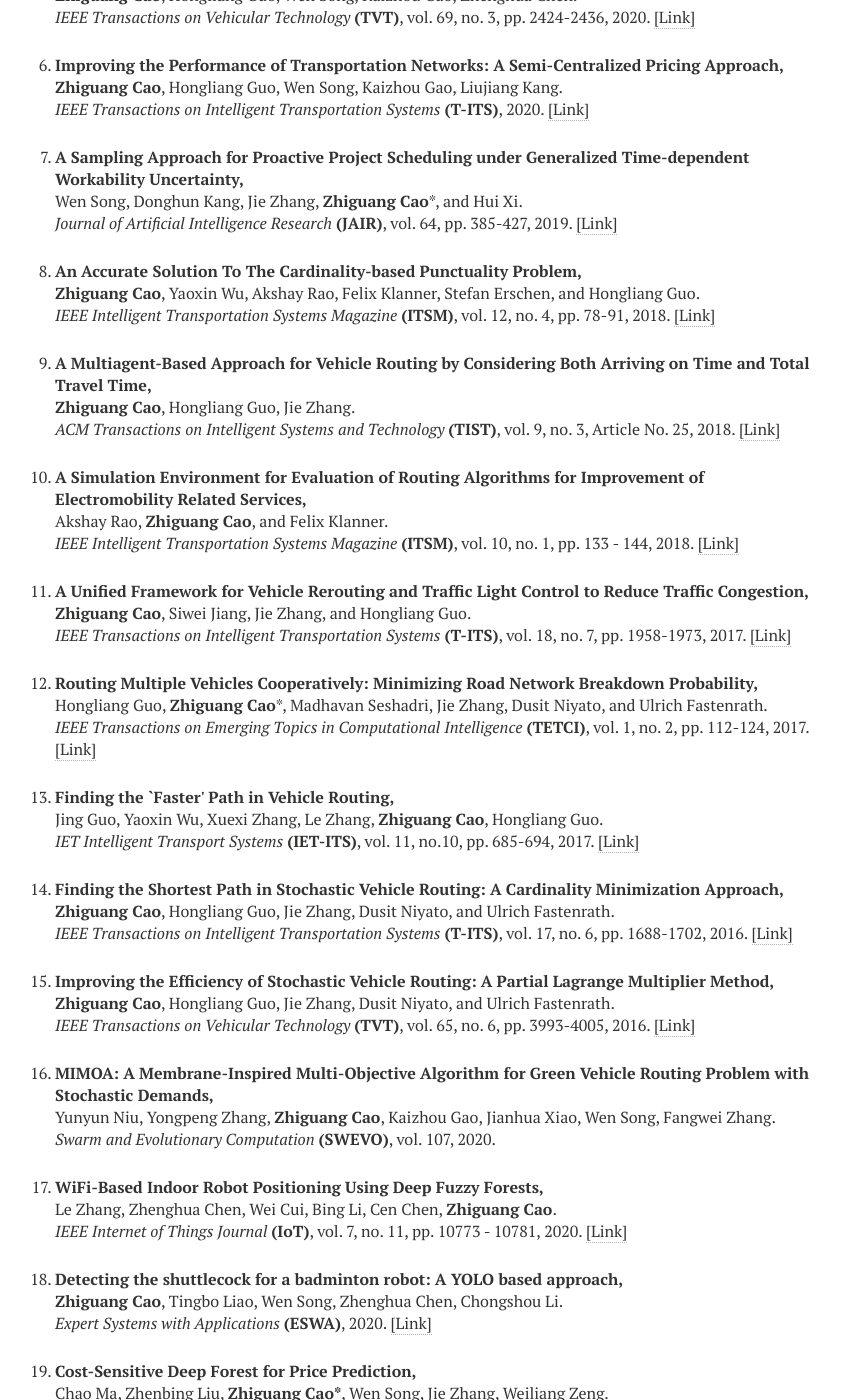
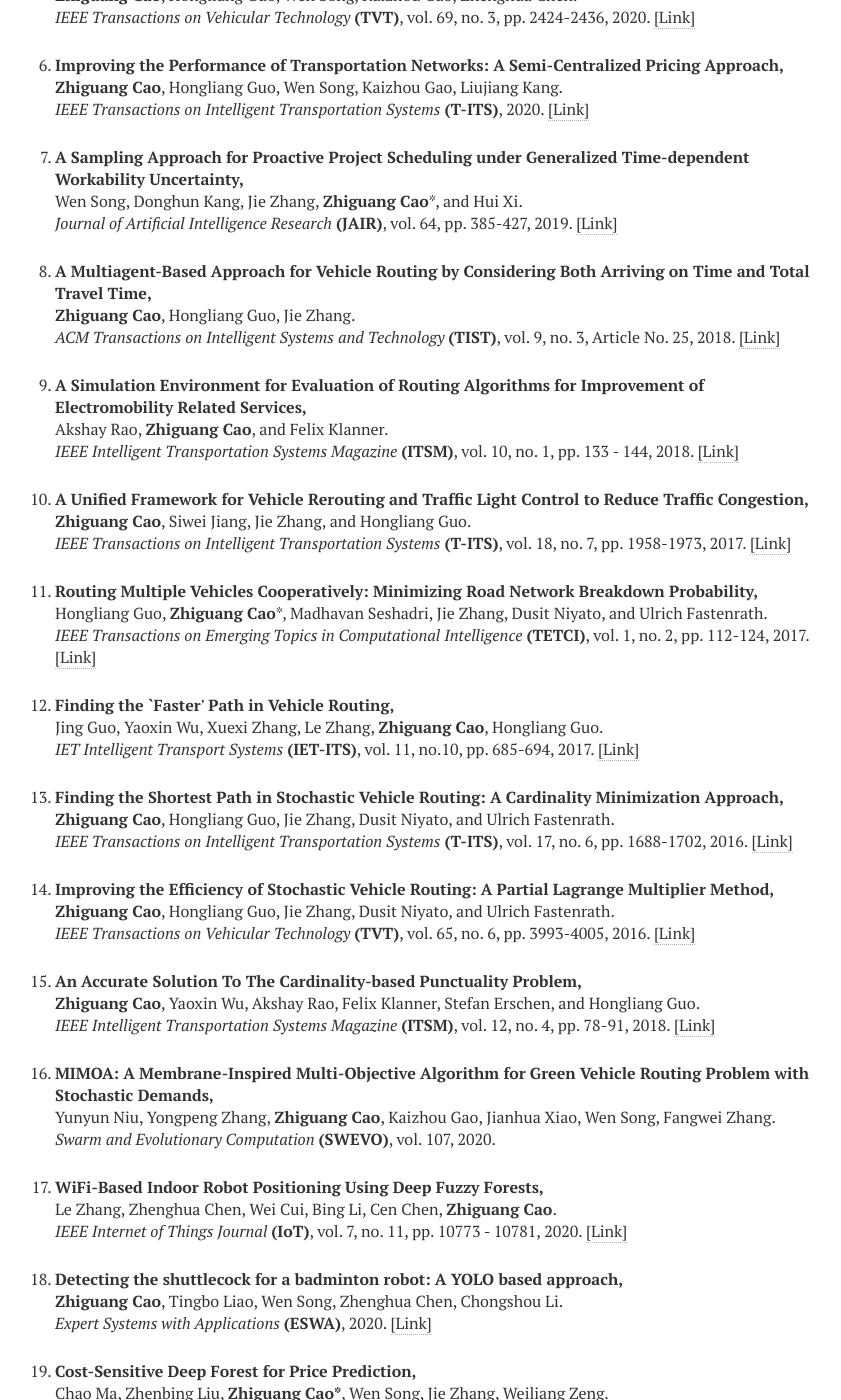
Before and after one commit to zhiguangcaosg/zhiguangcaosg.github.io, a Jekyll site: the page built from publications.md, in a window 1280 px wide and 1400 px high, scrolled down 1305 px. Shown: the whole window, without its empty margins (305-1146 px from the left). Built offline with Jekyll 4.4.1, drawn with Linux system fonts in a browser that asks for light colours; nearby versions of some CDN libraries.

Commit message:
Update publications.html

```diff
--- a/_layouts/publications.html
+++ b/_layouts/publications.html
@@ -275,14 +275,6 @@ div.bibtex pre { font-size: 75%; overflow: auto;  width: 100%; padding: 0em 0em;
 
 <li>
 <p>
-<b>An Accurate Solution To The Cardinality-based Punctuality Problem,</b>
-<br> <b>Zhiguang Cao</b>, Yaoxin Wu, Akshay Rao,  Felix Klanner, Stefan Erschen, and Hongliang Guo.<br>
-<i> IEEE Intelligent Transportation Systems Magazine</i> <b>(ITSM)</b>, vol. 12, no. 4, pp. 78-91, 2018. <a href="https://ieeexplore.ieee.org/document/8543229" target="_blank">[Link]</a>
-</p>
-</li>
-
-<li>
-<p>
 <b>A Multiagent-Based Approach for Vehicle Routing by Considering Both Arriving on Time and Total Travel Time,</b>
 <br><b>Zhiguang Cao</b>, Hongliang Guo, Jie Zhang.<br>
 <i>ACM Transactions on Intelligent Systems and Technology</i> <b>(TIST)</b>, vol. 9, no. 3, Article No. 25, 2018. <a href="https://dl.acm.org/doi/10.1145/3078847" target="_blank">[Link]</a>
@@ -341,6 +333,14 @@ div.bibtex pre { font-size: 75%; overflow: auto;  width: 100%; padding: 0em 0em;
 <b>Improving the Efficiency of Stochastic Vehicle Routing: A Partial Lagrange Multiplier Method,</b>
 <br><b>Zhiguang Cao</b>, Hongliang Guo, Jie Zhang, Dusit Niyato, and Ulrich Fastenrath.<br>
 <i>IEEE Transactions on Vehicular Technology</i> <b>(TVT)</b>, vol. 65, no. 6, pp. 3993-4005, 2016. <a href="https://ieeexplore.ieee.org/document/7273960" target="_blank">[Link]</a>
+</p>
+</li>
+
+<li>
+<p>
+<b>An Accurate Solution To The Cardinality-based Punctuality Problem,</b>
+<br> <b>Zhiguang Cao</b>, Yaoxin Wu, Akshay Rao,  Felix Klanner, Stefan Erschen, and Hongliang Guo.<br>
+<i> IEEE Intelligent Transportation Systems Magazine</i> <b>(ITSM)</b>, vol. 12, no. 4, pp. 78-91, 2018. <a href="https://ieeexplore.ieee.org/document/8543229" target="_blank">[Link]</a>
 </p>
 </li>
 
```
